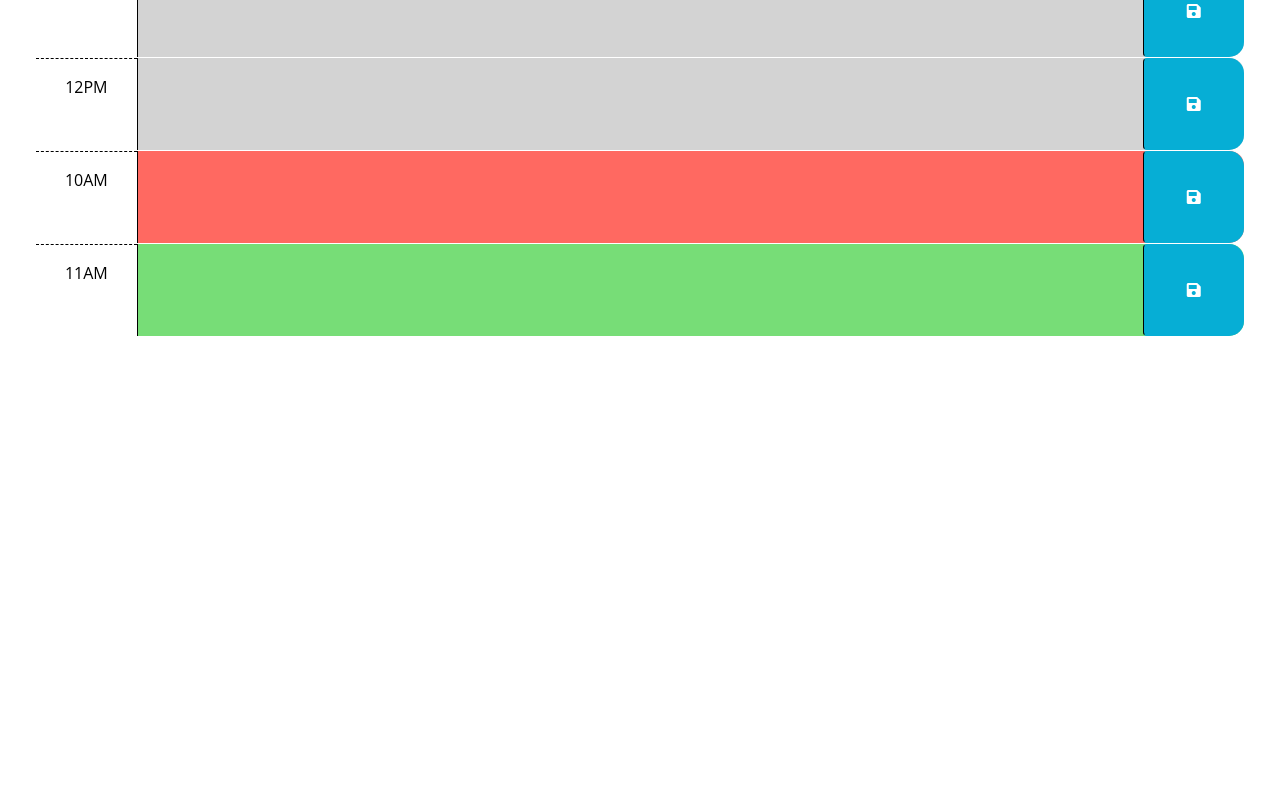
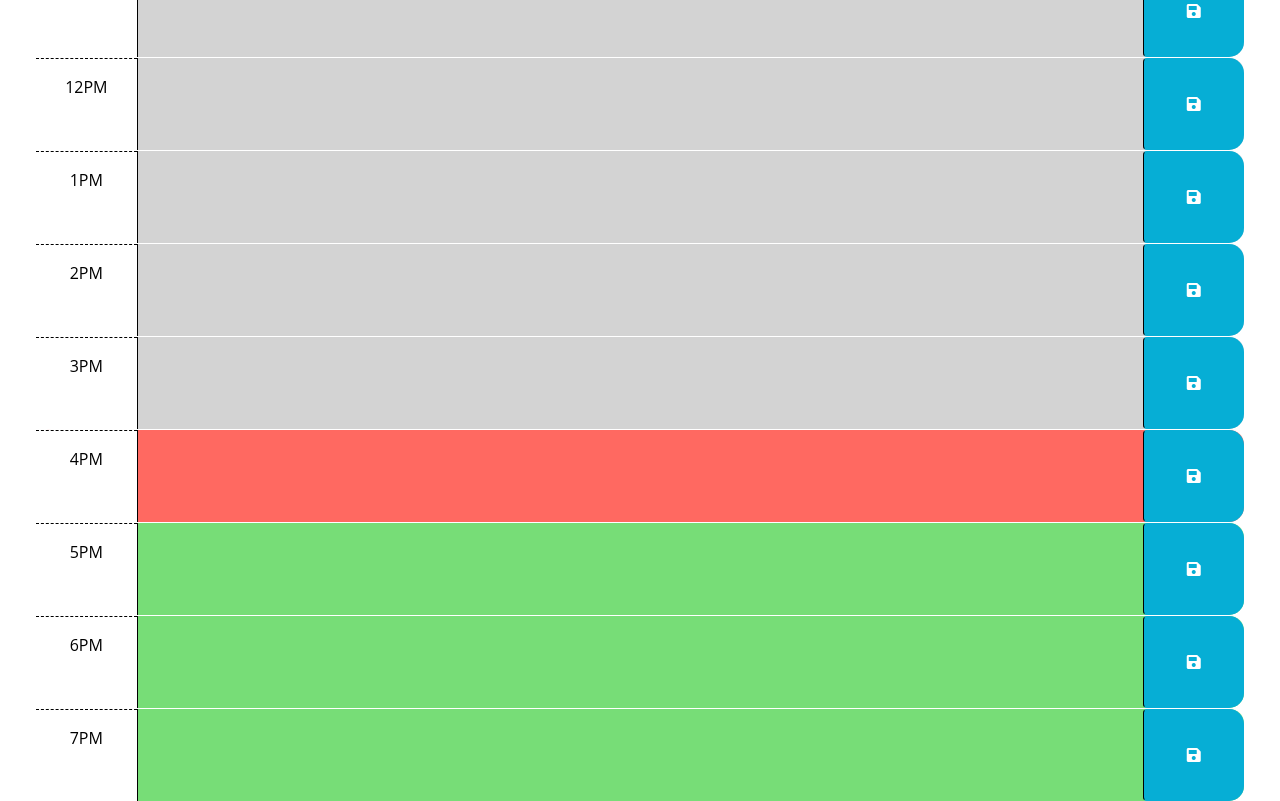
Before and after one commit to KGBerry542/WorkDay-Scheduler, a plain HTML site: page index.html in a window 1280 px wide. Shown: the part 752-1553 px from the top of the page. Before the commit the page ends 1088 px from the top, so only its background shows below. Drawn offline with nearby package versions, Linux system fonts and the light colour scheme.

Commit message:
adding time blocks for hours 1 P.M. to 7 P.M.

```diff
--- a/index.html
+++ b/index.html
@@ -97,25 +97,62 @@
             </button>
           </div>
 
-
-      <!-- Example of a present time block. The "present" class adds a red background color. -->
-      <div id="hour-10" class="row time-block present">
-        <div class="col-2 col-md-1 hour text-center py-3">10AM</div>
-        <textarea class="col-8 col-md-10 description" rows="3"> </textarea>
+          <div id="hour-13" class="row time-block past">
+            <div class="col-2 col-md-1 hour text-center py-3">1PM</div>
+            <textarea class="col-8 col-md-10 description" rows="3"></textarea>
             <button class="btn saveBtn col-2 col-md-1" aria-label="save">
               <i class="fas fa-save" aria-hidden="true"></i>
             </button>
           </div>
 
-      <!-- Example of a future time block. The "future" class adds a green background color. -->
-      <div id="hour-11" class="row time-block future">
-        <div class="col-2 col-md-1 hour text-center py-3">11AM</div>
-        <textarea class="col-8 col-md-10 description" rows="3"> </textarea>
+          <div id="hour-14" class="row time-block past">
+            <div class="col-2 col-md-1 hour text-center py-3">2PM</div>
+            <textarea class="col-8 col-md-10 description" rows="3"></textarea>
             <button class="btn saveBtn col-2 col-md-1" aria-label="save">
               <i class="fas fa-save" aria-hidden="true"></i>
             </button>
           </div>
+
+          <div id="hour-15" class="row time-block past">
+            <div class="col-2 col-md-1 hour text-center py-3">3PM</div>
+            <textarea class="col-8 col-md-10 description" rows="3"></textarea>
+            <button class="btn saveBtn col-2 col-md-1" aria-label="save">
+              <i class="fas fa-save" aria-hidden="true"></i>
+            </button>
           </div>
+
+          <div id="hour-16" class="row time-block present">
+            <div class="col-2 col-md-1 hour text-center py-3">4PM</div>
+            <textarea class="col-8 col-md-10 description" rows="3"></textarea>
+            <button class="btn saveBtn col-2 col-md-1" aria-label="save">
+              <i class="fas fa-save" aria-hidden="true"></i>
+            </button>
+          </div>
+
+          <div id="hour-17" class="row time-block future">
+            <div class="col-2 col-md-1 hour text-center py-3">5PM</div>
+            <textarea class="col-8 col-md-10 description" rows="3"></textarea>
+            <button class="btn saveBtn col-2 col-md-1" aria-label="save">
+              <i class="fas fa-save" aria-hidden="true"></i>
+            </button>
+          </div>
+
+          <div id="hour-18" class="row time-block future">
+            <div class="col-2 col-md-1 hour text-center py-3">6PM</div>
+            <textarea class="col-8 col-md-10 description" rows="3"></textarea>
+            <button class="btn saveBtn col-2 col-md-1" aria-label="save">
+              <i class="fas fa-save" aria-hidden="true"></i>
+            </button>
+          </div>
+
+          <div id="hour-19" class="row time-block future">
+            <div class="col-2 col-md-1 hour text-center py-3">7PM</div>
+            <textarea class="col-8 col-md-10 description" rows="3"></textarea>
+            <button class="btn saveBtn col-2 col-md-1" aria-label="save">
+              <i class="fas fa-save" aria-hidden="true"></i>
+            </button>
+          </div>
+
 
     <script src="https://cdnjs.cloudflare.com/ajax/libs/jquery/3.2.1/jquery.min.js"></script>
     <script src="https://cdn.jsdelivr.net/npm/dayjs@1.11.3/dayjs.min.js"
```
Lines whose indentation alone changed are shown as unchanged.
